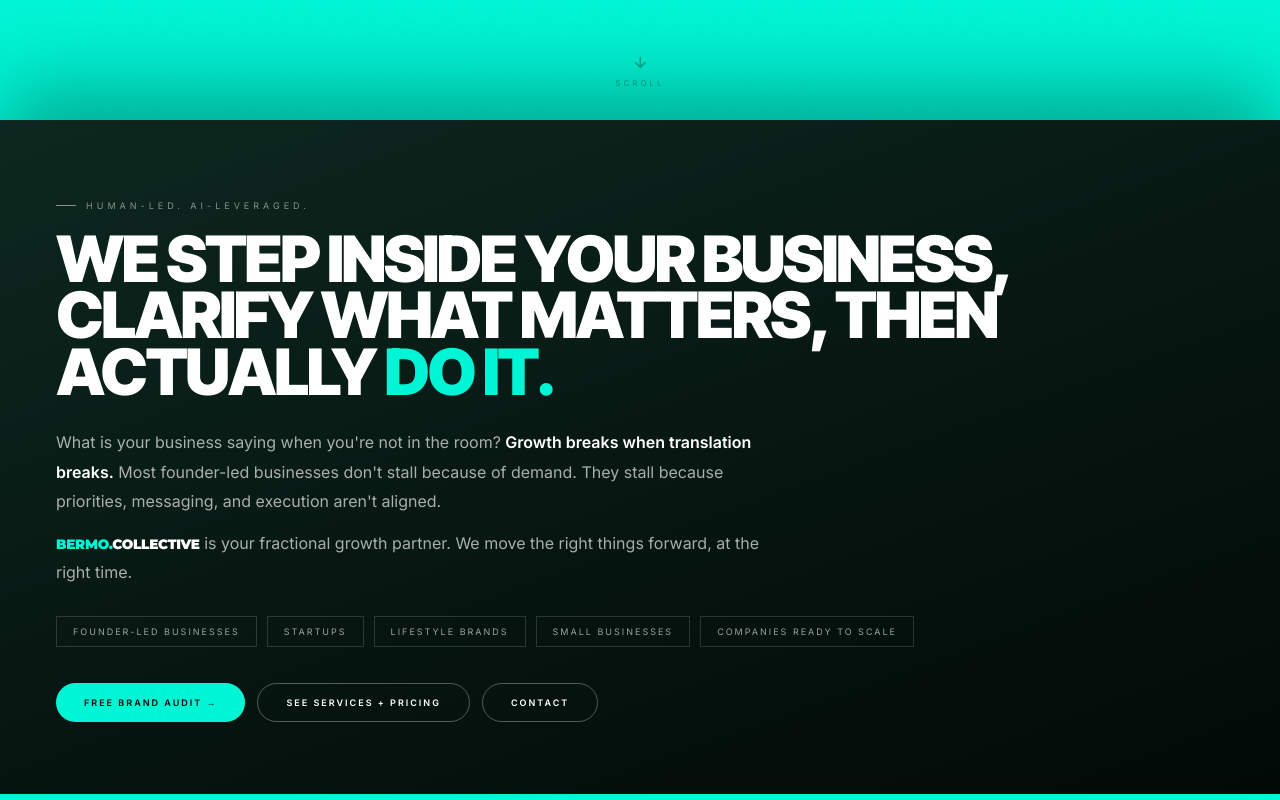
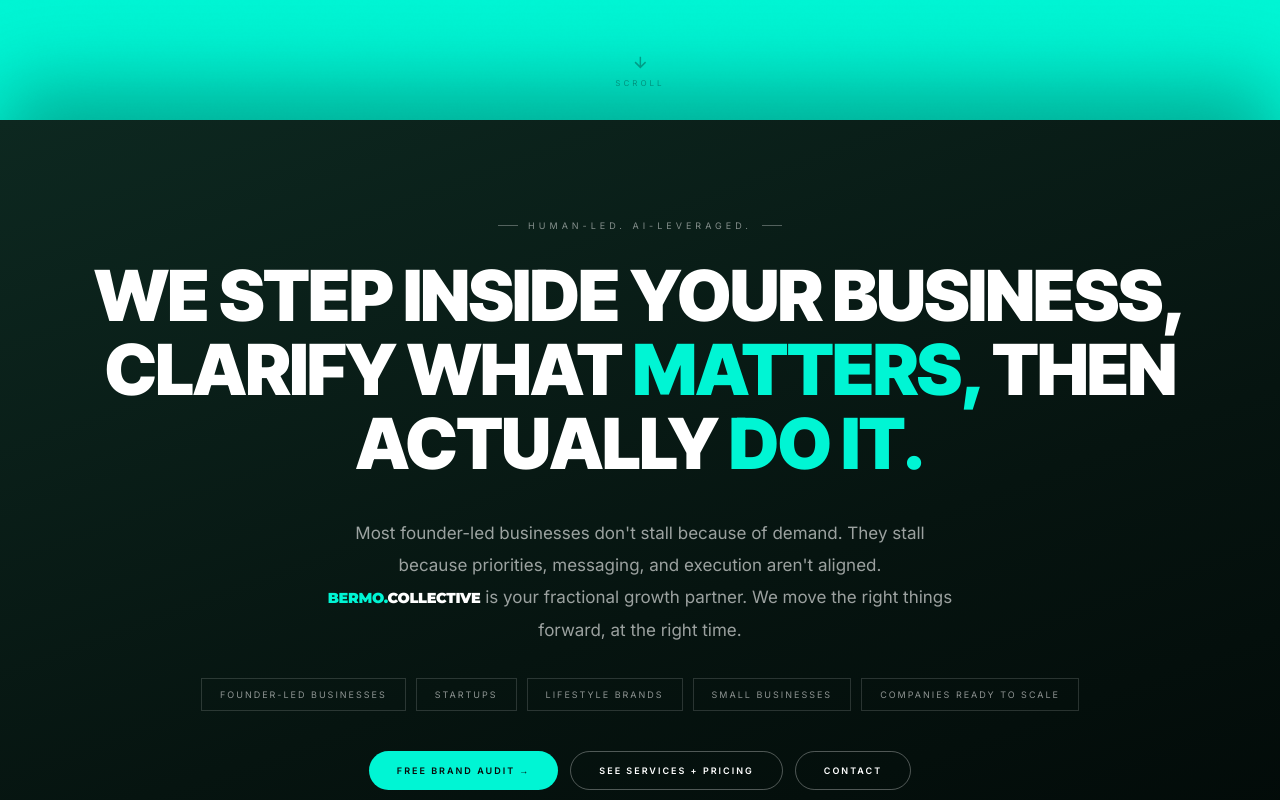
Before and after one commit to lbermingham-droid/bermo-collective-site, a plain HTML site: page index.html in a window 1280 px wide. Shown: the part 680-1480 px from the top of the page. Drawn offline with nearby package versions, Linux system fonts and the light colour scheme.

Commit message:
Fix value section layout, remove ghost font, clean up spacing
- Center-aligned value section with generous line-height and spacing
- Removed squished letter-spacing and tight line-height
- Removed "What is your business saying" text
- MATTERS highlighted in cyan in headline
- Removed ghost BERMO text from bottom CTA
- Body text centered with proper max-width

Co-Authored-By: Claude Opus 4.6 <noreply@anthropic.com>

```diff
--- a/index.html
+++ b/index.html
@@ -112,19 +112,18 @@ nav.scrolled .nav-menu-btn span{background:rgba(255,255,255,0.7);}
 .main-content{position:relative;z-index:5;background:var(--black);border-radius:28px 28px 0 0;box-shadow:0 -32px 80px rgba(0,0,0,0.3);}
 
 /* VALUE STATEMENT */
-.value-section{background:linear-gradient(160deg,#0d2820 0%,#061410 60%,#020a08 100%);padding:80px 56px 72px;}
-.value-inner{max-width:960px;}
-.value-kicker{font-family:'Inter',sans-serif;font-size:9px;letter-spacing:4px;text-transform:uppercase;color:rgba(255,255,255,0.5);margin-bottom:20px;display:flex;align-items:center;gap:10px;}
-.value-kicker::before{content:'';width:20px;height:1px;background:rgba(255,255,255,0.5);display:block;}
-.value-headline{font-family:'Inter Tight',sans-serif;font-weight:900;font-size:clamp(36px,5vw,64px);line-height:0.88;letter-spacing:-0.04em;color:#fff;text-transform:uppercase;margin-bottom:28px;}
+.value-section{background:linear-gradient(160deg,#0d2820 0%,#061410 60%,#020a08 100%);padding:100px 56px 80px;text-align:center;}
+.value-inner{max-width:1100px;margin:0 auto;}
+.value-kicker{font-family:'Inter',sans-serif;font-size:9px;letter-spacing:4px;text-transform:uppercase;color:rgba(255,255,255,0.5);margin-bottom:28px;display:flex;align-items:center;justify-content:center;gap:10px;}
+.value-kicker::before,.value-kicker::after{content:'';width:20px;height:1px;background:rgba(255,255,255,0.3);display:block;}
+.value-headline{font-family:'Inter Tight',sans-serif;font-weight:900;font-size:clamp(36px,5.5vw,72px);line-height:1.05;letter-spacing:-0.02em;color:#fff;text-transform:uppercase;margin-bottom:36px;}
 .value-headline em{color:var(--cyan);font-style:normal;}
-.value-headline .bm{font-size:1em;letter-spacing:-0.04em;}
-.value-body{font-family:'Inter',sans-serif;font-size:16px;color:rgba(255,255,255,0.65);line-height:1.85;margin-bottom:12px;max-width:720px;}
+.value-body{font-family:'Inter',sans-serif;font-size:17px;color:rgba(255,255,255,0.6);line-height:1.9;margin:0 auto 16px;max-width:640px;}
 .value-body strong{color:#fff;font-weight:600;}
-.value-tags{display:flex;flex-wrap:wrap;gap:10px;margin-top:28px;}
-.value-tag{font-family:'Inter',sans-serif;font-size:9px;letter-spacing:2px;text-transform:uppercase;padding:9px 16px;border:1.5px solid rgba(255,255,255,0.15);color:rgba(255,255,255,0.6);transition:all .2s;cursor:default;white-space:nowrap;}
+.value-tags{display:flex;flex-wrap:wrap;gap:10px;margin-top:32px;justify-content:center;}
+.value-tag{font-family:'Inter',sans-serif;font-size:9px;letter-spacing:2px;text-transform:uppercase;padding:10px 18px;border:1.5px solid rgba(255,255,255,0.15);color:rgba(255,255,255,0.55);transition:all .2s;cursor:default;white-space:nowrap;}
 .value-tag:hover{background:rgba(255,255,255,0.05);border-color:var(--cyan);color:var(--cyan);}
-.value-btns{display:flex;gap:12px;flex-wrap:wrap;margin-top:36px;}
+.value-btns{display:flex;gap:12px;flex-wrap:wrap;margin-top:40px;justify-content:center;}
 .btn-primary{display:inline-flex;align-items:center;gap:8px;background:var(--cyan);color:var(--black);font-family:'Inter',sans-serif;font-size:9px;letter-spacing:2px;text-transform:uppercase;font-weight:600;padding:14px 28px;text-decoration:none;border-radius:100px;transition:background .2s;white-space:nowrap;}
 .btn-primary:hover{background:var(--lime);}
 .btn-ghost{display:inline-flex;align-items:center;gap:8px;background:transparent;color:#fff;font-family:'Inter',sans-serif;font-size:9px;letter-spacing:2px;text-transform:uppercase;font-weight:600;padding:13px 28px;text-decoration:none;border-radius:100px;border:1.5px solid rgba(255,255,255,0.3);transition:all .2s;white-space:nowrap;}
@@ -337,9 +336,8 @@ footer{position:relative;z-index:20;background:var(--black);border-top:3px solid
   <section class="value-section fade-up" id="value">
     <div class="value-inner">
       <div class="value-kicker">Human-Led. AI-Leveraged.</div>
-      <h1 class="value-headline">WE STEP INSIDE YOUR BUSINESS, CLARIFY WHAT MATTERS, THEN ACTUALLY <em>DO IT.</em></h1>
-      <p class="value-body">What is your business saying when you're not in the room? <strong>Growth breaks when translation breaks.</strong> Most founder-led businesses don't stall because of demand. They stall because priorities, messaging, and execution aren't aligned.</p>
-      <p class="value-body"><span class="bm bm-light"><span class="bm-b">BERMO</span><span class="bm-dot">.</span><span class="bm-c">COLLECTIVE</span></span> is your fractional growth partner. We move the right things forward, at the right time.</p>
+      <h1 class="value-headline">WE STEP INSIDE YOUR BUSINESS, CLARIFY WHAT <em>MATTERS,</em> THEN ACTUALLY <em>DO IT.</em></h1>
+      <p class="value-body">Most founder-led businesses don't stall because of demand. They stall because priorities, messaging, and execution aren't aligned. <span class="bm bm-light"><span class="bm-b">BERMO</span><span class="bm-dot">.</span><span class="bm-c">COLLECTIVE</span></span> is your fractional growth partner. We move the right things forward, at the right time.</p>
       <div class="value-tags">
         <span class="value-tag">Founder-Led Businesses</span>
         <span class="value-tag">Startups</span>
@@ -481,7 +479,7 @@ footer{position:relative;z-index:20;background:var(--black);border-top:3px solid
 
   <!-- BOTTOM CTA -->
   <section class="bot-cta">
-    <div class="bot-ghost">BERMO.</div>
+    <!-- ghost removed -->
     <div class="bot-inner">
       <h2 class="bot-headline">LET'S BUILD<br><em>MOMENTUM.</em></h2>
       <p class="bot-body">The business keeps moving. The market doesn't wait. The cost of waiting is greater than the cost of moving.</p>
```
